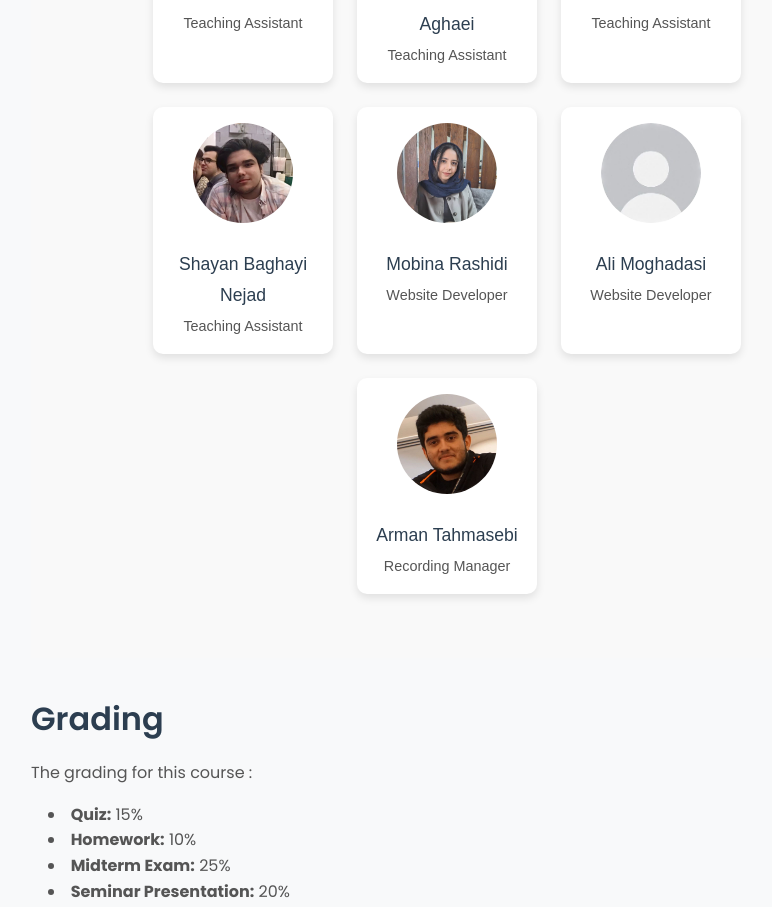
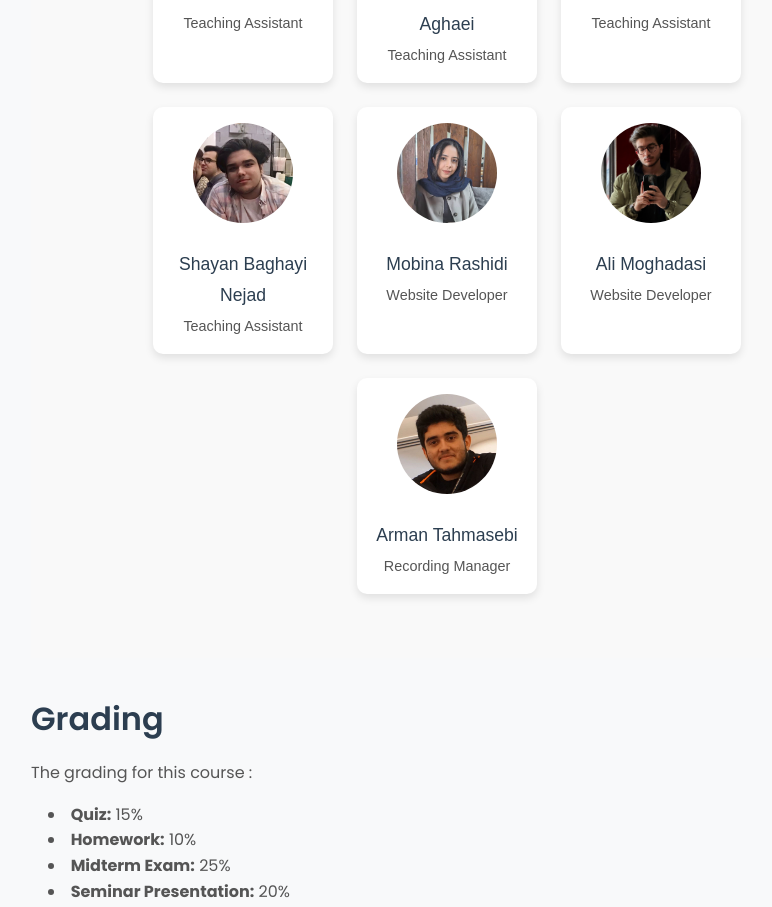
Before and after one commit to mobinarashidi/hds-website, a React (Create React App) app: page / in a window 1280 px wide. Shown: the part 3060-3967 px from the top of the page, without its empty margins (33-805 px from the left). Built offline with nearby package versions, Linux system fonts and the light colour scheme; no server answers.

Commit message:
final changes

```diff
--- a/src/components/Home/Home.js
+++ b/src/components/Home/Home.js
@@ -232,7 +232,7 @@ const Home = () => {
                                 <p>Website Developer</p>
                             </div>
                             <div className="assistant-card">
-                                <img src="/images/default.jpg" alt="Ali Moghadasi"/>
+                                <img src="/images/AliMoghadasi.jpg" alt="Ali Moghadasi"/>
                                 <h3>Ali Moghadasi</h3>
                                 <p>Website Developer</p>
                             </div>
```
Also changed, not shown: public/images/AliMoghadasi.jpg (added), public/images/MobinaRashidi.png.
